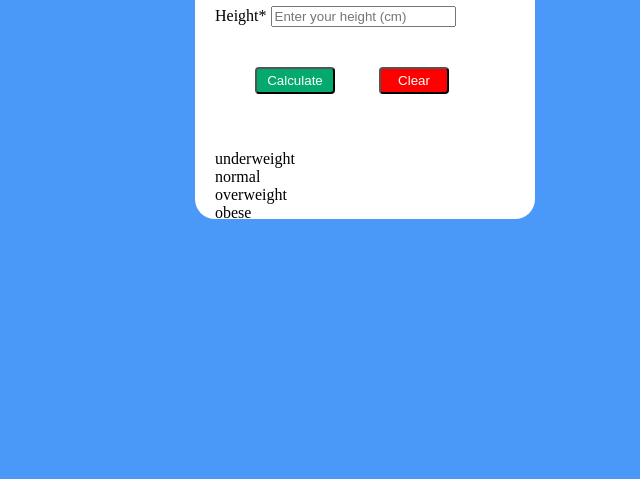
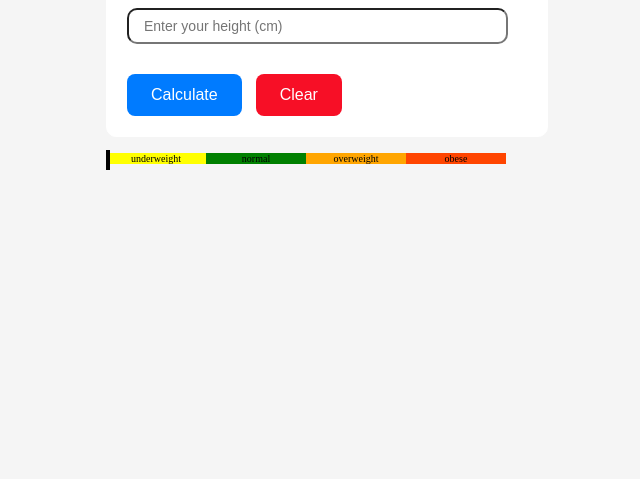
Before and after one commit to Gurusamy-zoho/BMI-Calculator, a plain HTML site: page index.html in a window 1280 px wide. Shown: the part 321-800 px from the top of the page, without its empty margins (313-953 px from the left). Drawn offline with Linux system fonts and the light colour scheme.

Commit message:
feat: new styles

```diff
--- a/style.css
+++ b/style.css
@@ -1,48 +1,103 @@
-#weightRange,#heightRange{
-    display: none;
-    position: relative;
-    left: 40px;
+
+
+body{
+    background-color:whitesmoke;
+    height: 600px;
+    display: flex;
+    justify-content: center;
+    align-items: center;
 }
 
-.weightRangeClass{
-    display: block;
+#MainDiv{
+    background-color: white;
+    width: 400px;
+    padding: 20px;
+    border: 1px solid white;
+    border-radius: 10px;
+}
+
+#Calculate{
+    background-color:  #007BFF;
+    color: white;
+    padding: 12px 24px;
+    font-size: 16px;
+    border: none;
+    border-radius: 8px;
+    cursor: pointer;
+    transition: background-color 0.3s ease;
+    margin-top: 30px;
+}
+
+#Clear{
+
+    background-color:  #f70f26;
+    color: white;
+    padding: 12px 24px;
+    font-size: 16px;
+    border: none;
+    border-radius: 8px;
+    cursor: pointer;
+    transition: background-color 0.3s ease;
+    margin-top: 30px;
+    margin-left: 10px;
+}
+
+input{
+    width: 90%;
+    height: 30px;
+    border-radius: 10px;
+    background-color: rgb(255, 255, 255);
+    padding-left:15px ;
+    font-size: 14px;
+    margin-top:10px;
+
+    outline: none;
+}
+
+label{
+    color: rgb(104, 103, 103);
+    font-size: 16px;
 
 }
 
-body{
-    background-color: #4a98f7;
+label > span{
+    color: red;
+    margin-left: 1px;
 }
 
-#Content{
-   background-color: white;
-    position: relative;
-    margin-top: 200px;
-    height:300px;
-    width:300px;
-    left: 500px;
-    padding: 20px;
-    border-radius: 20px;
-}
-
-#MainDiv{
+.yellow{
+    background-color: yellow;
 
 }
 
-#Calculate{
-    margin: 40px;
-    color: white;
-    padding: 4px;
-    border-radius: 4px;
-    background-color: #04AA6D;
-    font-weight: 24px;
-    width: 80px;
+.green{
+    background-color: green;
 }
 
-#Clear{
-    color: white;
-    padding: 4px;
-    border-radius: 4px;
-    background-color:red;
-    font-weight: 24px;
-    width: 70px;
+.orange{
+    background-color: orange;
 }
+
+.red{
+    background-color: orangered;
+}
+
+.color-box{
+   width: 400px;
+   display: grid;
+   grid-template-columns: repeat(4,1fr);
+   font-size: 10px;
+   text-align: center;
+   position: relative;
+
+}
+
+
+#bmiIndicator {
+    position: absolute;
+    top: -3px;
+    width: 4px;
+    height: 20px;
+    background-color: black;
+    transition: left 5s ease;
+}
```
